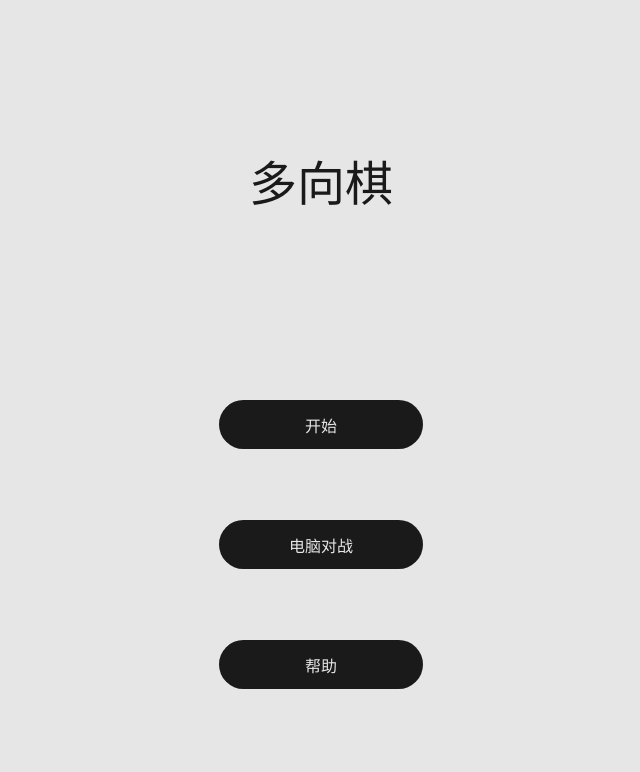
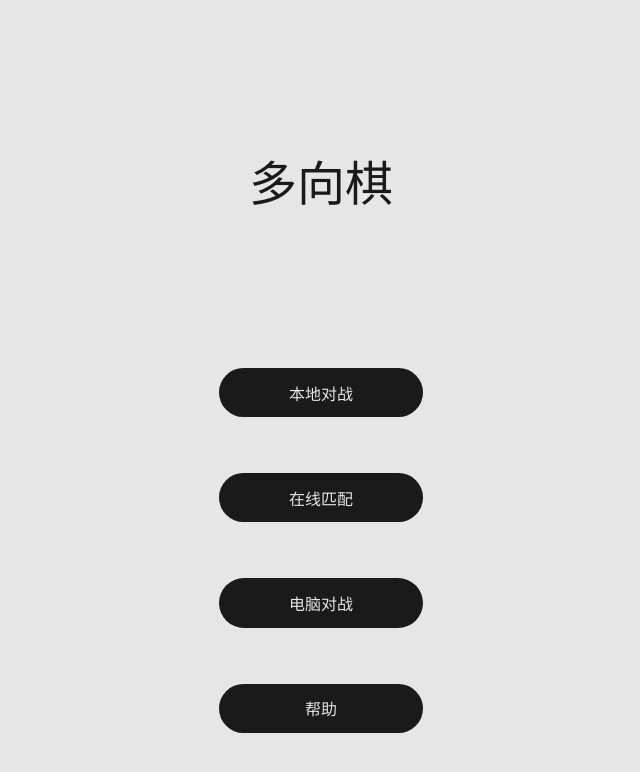
Before and after one commit to TLMegalovania/Multidirection-frontend, a Svelte app: page / in a window 1280 px wide. Shown: the top 772 px of the page, without its empty margins (319-959 px from the left). Built offline with nearby package versions, Linux system fonts and the light colour scheme.

Commit message:
prepare for match

```diff
--- a/src/App.svelte
+++ b/src/App.svelte
@@ -3,6 +3,7 @@
   import Game from "./Game.svelte";
   import { Side } from "./global.js";
   import Help from "./Help.svelte";
+  import Match from "./Match.svelte";
   import Menu from "./Menu.svelte";
 
   enum Mode {
@@ -10,6 +11,7 @@
     Help,
     Game,
     AI,
+    Match,
   }
   let mode = Mode.Menu;
   let outDone = true;
@@ -28,6 +30,12 @@
 
   let aiSide = Side.Null;
   let aiDepth = 0;
+
+  const _location = window.location;
+  const websockUrl = `${_location.protocol == "https:" ? "wss:" : "ws:"}//${
+    _location.host
+  }/websocket`;
+  let websock: WebSocket | undefined;
 </script>
 
 {#if mode == Mode.Menu && outDone}
@@ -44,8 +52,22 @@
       setOutToDo();
       mode = Mode.AI;
     }}
+    on:match={() => {
+      setOutToDo();
+      mode = Mode.Match;
+    }}
     on:onDestroy={setOutDone}
+  />
+{:else if mode == Mode.Match && outDone}
+  <Match
     bind:bgColor
+    bind:websock
+    {websockUrl}
+    on:cancel={() => {
+      setOutToDo();
+      mode = Mode.Menu;
+    }}
+    on:onDestroy={setOutDone}
   />
 {:else if mode == Mode.AI && outDone}
   <Ai
--- a/src/Game.svelte
+++ b/src/Game.svelte
@@ -133,7 +133,7 @@
     --border-width-neg: -0.5vmin;
   }
   * {
-    transition: all 0.5s;
+    transition-duration: 0.5s;
   }
   p {
     margin: -24vh auto -1vh;
--- /dev/null
+++ b/src/Match.svelte
@@ -0,0 +1,54 @@
+<script lang="ts">
+  import { createEventDispatcher, onDestroy } from "svelte";
+  import { fade } from "svelte/transition";
+
+  const globalTranTime = 8000;
+  let transId: number;
+
+  export let bgColor: number;
+  export let websock: WebSocket | undefined;
+  export let websockUrl: string;
+
+  startTrans();
+  websock = new WebSocket(websockUrl);
+  websock.onclose = (event) => {
+    if (event.code != 1000) alert("连接由于意外被关闭。");
+    cancel();
+  };
+
+  const dispatch = createEventDispatcher();
+  onDestroy(() => dispatch("onDestroy"));
+
+  function doTrans() {
+    if (bgColor == 10) bgColor = 90;
+    else bgColor = 10;
+  }
+  function startTrans() {
+    doTrans();
+    transId = setInterval(doTrans, globalTranTime);
+  }
+  function stopTrans() {
+    clearInterval(transId);
+    transId = undefined;
+  }
+  function cancel() {
+    stopTrans();
+    websock.onclose = null;
+    websock.close();
+    dispatch("cancel");
+  }
+</script>
+
+<h2 transition:fade>匹配中...</h2>
+<button on:click={cancel} transition:fade>取消</button>
+
+<style>
+  h2 {
+    margin-top: 30vh;
+    color: var(--fg-color);
+    font-size: 2.2em;
+  }
+  button {
+    margin-top: 30vh;
+  }
+</style>
--- a/src/Menu.svelte
+++ b/src/Menu.svelte
@@ -3,83 +3,29 @@
   import { fade } from "svelte/transition";
   const dispatch = createEventDispatcher();
   onDestroy(() => dispatch("onDestroy"));
-
-  export let bgColor: number;
-  let shouldTrans = false;
-  let trans: number;
-  const transColor = () => {
-    shouldTrans = true;
-    const _change = () => {
-      if (bgColor == 90) bgColor = 10;
-      else bgColor = 90;
-    };
-    _change();
-    trans = setInterval(_change, 8000);
-  };
-  const stopTrans = () => {
-    //shouldTrans = false;
-    clearInterval(trans);
-    dispatch("game");
-  };
-
-  let outDone = false;
 </script>
 
-{#if !shouldTrans}
-  <h1 transition:fade on:outroend={() => (outDone = true)}>多向棋</h1>
-{:else if outDone}
-  <p transition:fade>由于无服务器，该游戏目前仅支持本地对战。</p>
-{/if}
+<h1 transition:fade>多向棋</h1>
 
-<button
-  on:click={shouldTrans ? stopTrans : transColor}
-  style={shouldTrans ? "transform: translateY(3em);" : ""}
-  transition:fade
-  class="fir-but"
->
-  {#if shouldTrans}
-    确定
-  {:else}
-    开始
-  {/if}
-</button>
-
-{#if !shouldTrans}
-  <br />
-
-  <button on:click={() => dispatch("ai")} class="sec-but" transition:fade
-    >电脑对战</button
-  >
-  <br />
-  <button on:click={() => dispatch("helper")} transition:fade class="third-but"
-    >帮助</button
-  >
-{/if}
+<button on:click={() => dispatch("game")} transition:fade>本地对战</button>
+<br />
+<button on:click={() => dispatch("match")} transition:fade>在线匹配</button>
+<br />
+<button on:click={() => dispatch("ai")} transition:fade>电脑对战</button>
+<br />
+<button on:click={() => dispatch("helper")} transition:fade>帮助</button>
 
 <style>
-  h1,
-  p {
+  h1 {
     margin: 20vh auto 0;
     line-height: 1em;
     font-size: 3em;
     color: var(--fg-color);
   }
-  p {
-    font-size: 2em;
-  }
-  .fir-but {
-    top: 50vh;
-  }
-  .sec-but {
-    top: 65vh;
-  }
-  .third-but {
-    top: 80vh;
+  h1 + button {
+    margin-top: 20vh;
   }
   button {
-    position: absolute;
-    margin: auto;
-    left: 0;
-    right: 0;
+    margin-top: 7vh;
   }
 </style>
--- a/vite.config.ts
+++ b/vite.config.ts
@@ -1,7 +1,15 @@
-import { defineConfig } from 'vite'
-import { svelte } from '@sveltejs/vite-plugin-svelte'
+import { defineConfig } from "vite";
+import { svelte } from "@sveltejs/vite-plugin-svelte";
 
 // https://vitejs.dev/config/
 export default defineConfig({
-  plugins: [svelte()]
-})
+  plugins: [svelte()],
+  server: {
+    proxy: {
+      // "/websocket": {
+      //   target: "ws://localhost:5173",
+      //   ws: true,
+      // },
+    },
+  },
+});
```
